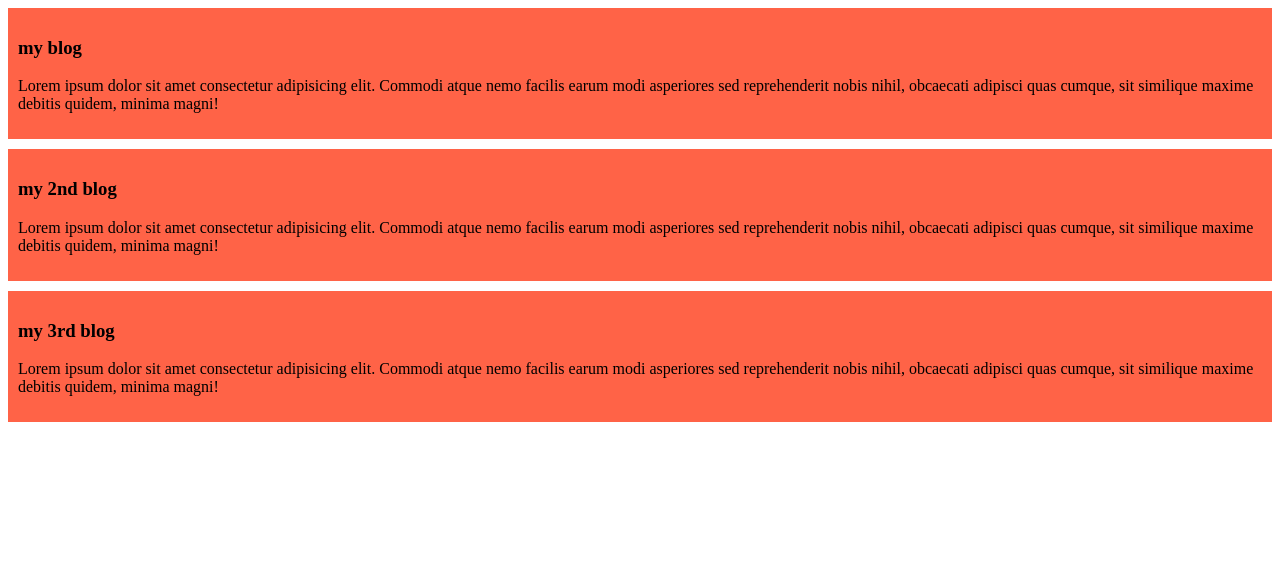
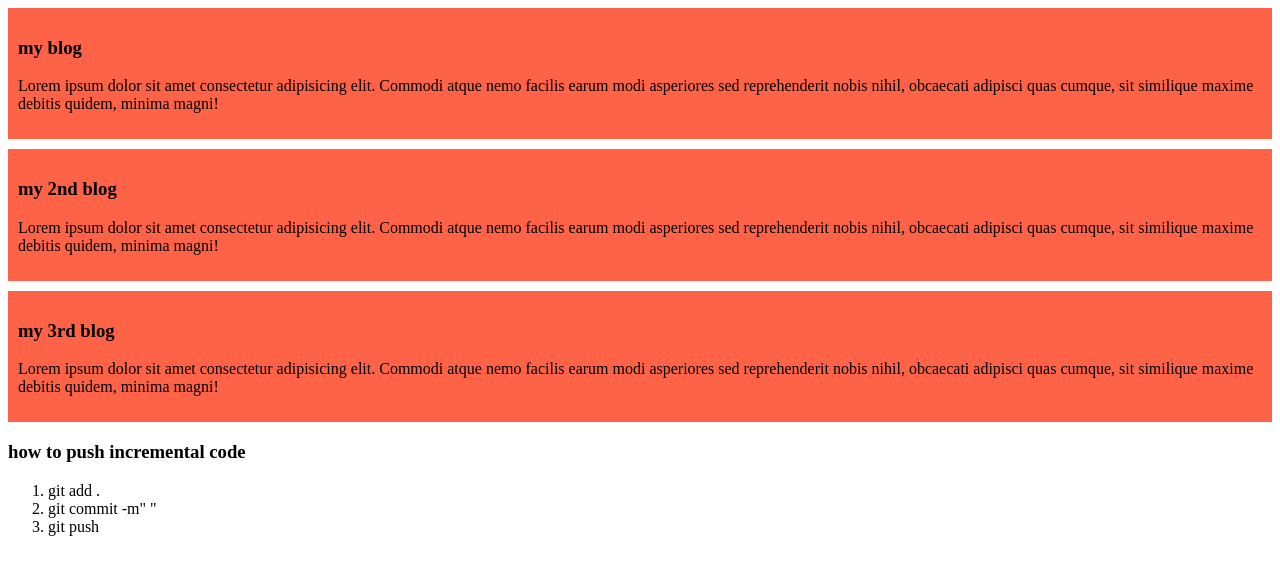
Before and after one commit to kodingkole/my-simple-website, a plain HTML site: page index.html in a window 1280 px wide. Drawn offline with Linux system fonts and the light colour scheme.

Commit message:
added a list to push code

```diff
--- a/index.html
+++ b/index.html
@@ -23,5 +23,9 @@
         <h3>my 3rd blog</h3>
         <p>Lorem ipsum dolor sit amet consectetur adipisicing elit. Commodi atque nemo facilis earum modi asperiores sed reprehenderit nobis nihil, obcaecati adipisci quas cumque, sit similique maxime debitis quidem, minima magni!</p>
     </div>
+    <h3>how to push incremental code</h3>
+    <ol><li>git add .</li>
+    <li>git commit -m"  "</li>
+<li>git push</li></ol>
 </body>
 </html>
```
